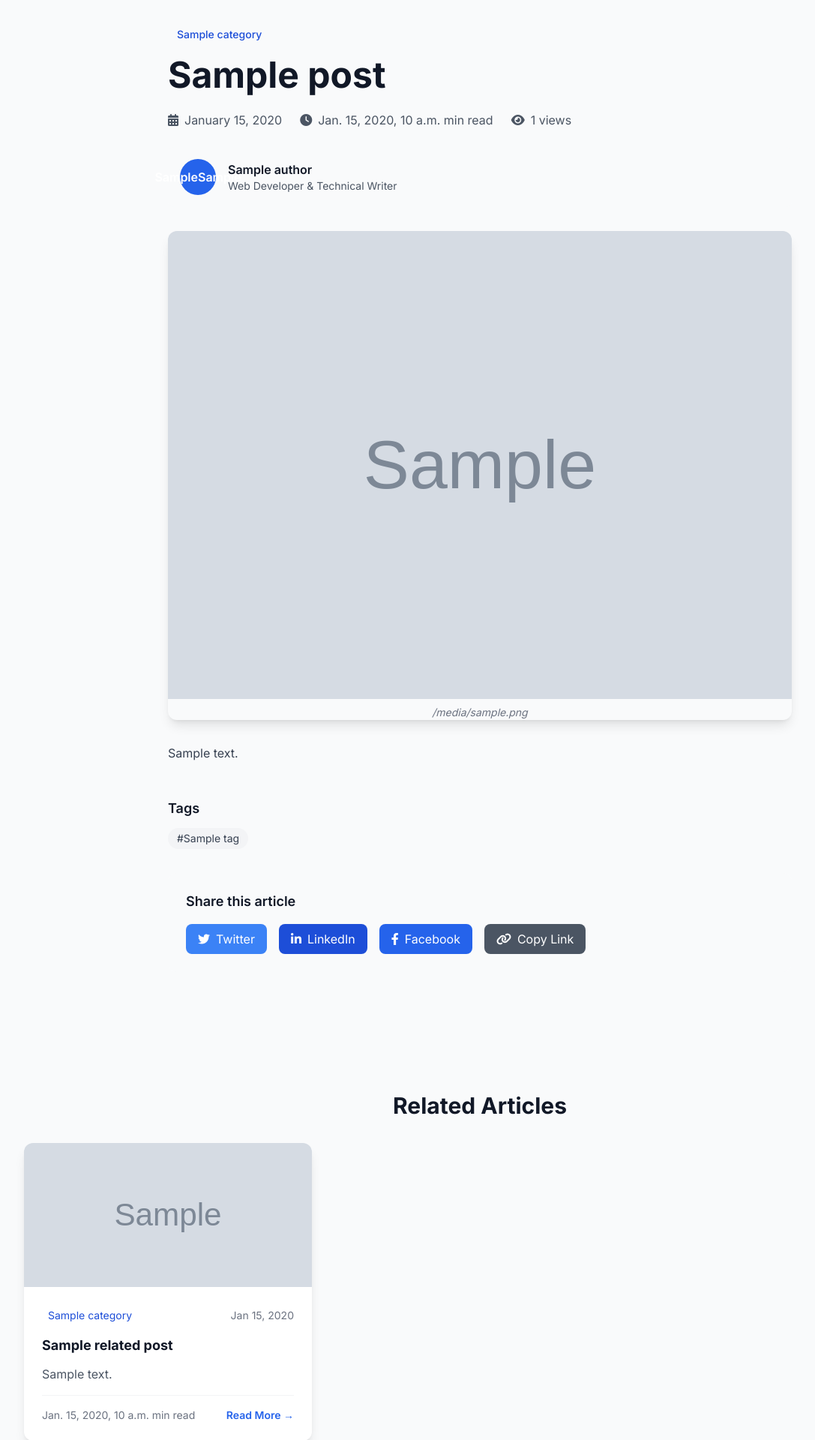
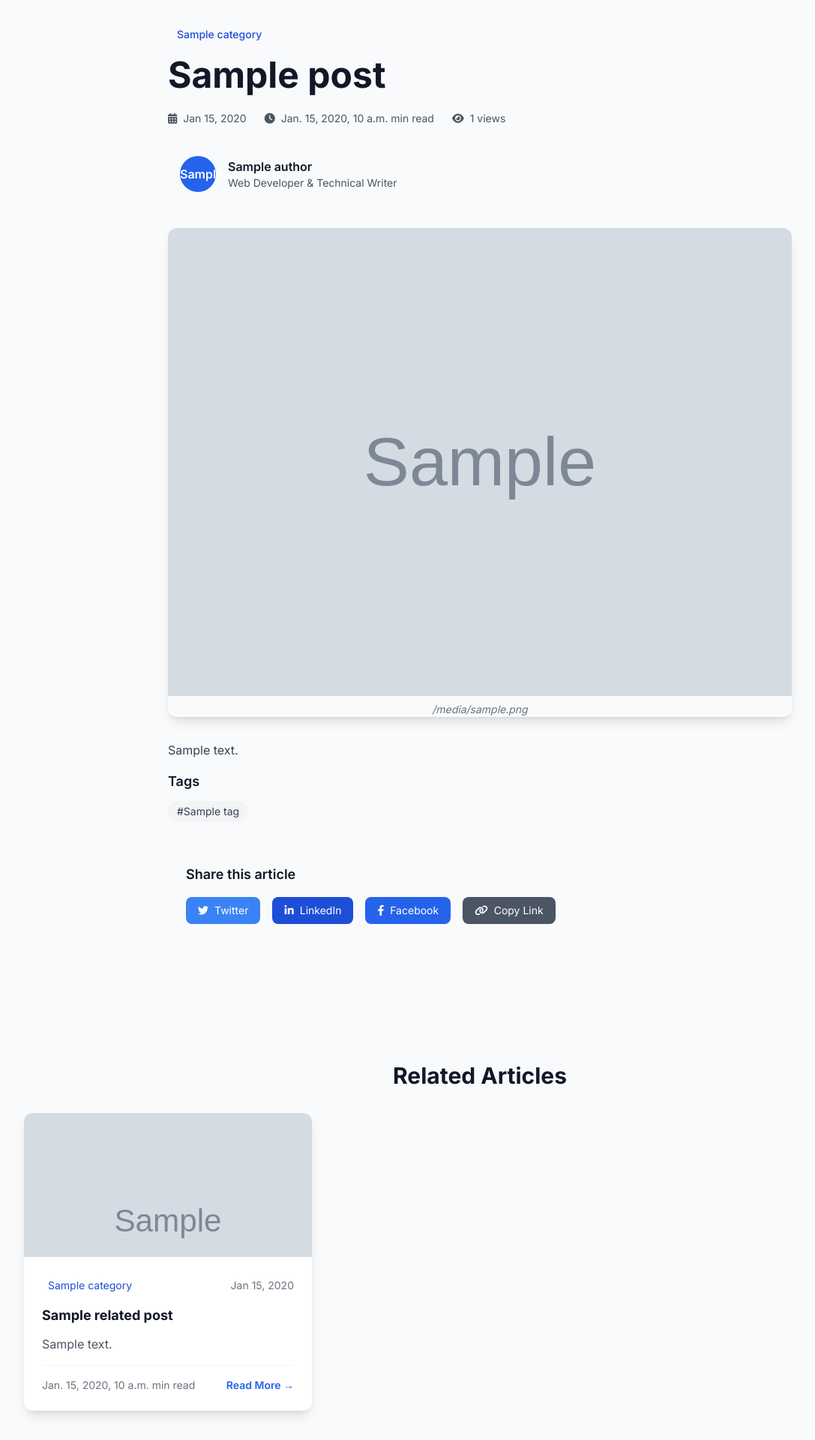
Before and after one commit to ilyaskhan15/portfolio, a Django app: template templates/blog/post_detail.html in a window 1280 px wide. Shown: the part 132-2052 px from the top of the page at 75% size, without its empty margins (0-1087 px from the left). Run offline with Django 5.2, Linux system fonts and the light colour scheme; the template is opened without the code that fills it: most values are stand-ins (such as "Sample title", 1, 10 or a date in 2020); grey boxes marked "Sample" are stand-in pictures; some libraries are stand-ins or nearby versions.

Commit message:
Improve mobile responsiveness for blog post detail view: Add responsive breakpoints, optimize font sizes, fix layout overflow, improve touch targets

```diff
--- a/templates/blog/post_detail.html
+++ b/templates/blog/post_detail.html
@@ -21,100 +21,100 @@
 
 {% block content %}
 <!-- Article Header -->
-<article class="max-w-4xl mx-auto px-4 sm:px-6 lg:px-8 py-12">
+<article class="max-w-4xl mx-auto px-4 sm:px-6 lg:px-8 py-8 sm:py-12">
     <!-- Breadcrumb -->
-    <nav class="mb-8">
-        <ol class="flex items-center space-x-2 text-sm text-gray-500">
-            <li><a href="{% url 'home' %}" class="hover:text-primary-600">Home</a></li>
-            <li><i class="fas fa-chevron-right text-xs"></i></li>
-            <li><a href="{% url 'blog:post_list' %}" class="hover:text-primary-600">Blog</a></li>
+    <nav class="mb-6 sm:mb-8">
+        <ol class="flex items-center space-x-1 sm:space-x-2 text-xs sm:text-sm text-gray-500 overflow-x-auto">
+            <li class="flex-shrink-0"><a href="{% url 'home' %}" class="hover:text-primary-600">Home</a></li>
+            <li class="flex-shrink-0"><i class="fas fa-chevron-right text-xs"></i></li>
+            <li class="flex-shrink-0"><a href="{% url 'blog:post_list' %}" class="hover:text-primary-600">Blog</a></li>
             {% if post.category %}
-            <li><i class="fas fa-chevron-right text-xs"></i></li>
-            <li><a href="{% url 'blog:category_posts' post.category.slug %}" class="hover:text-primary-600">{{ post.category.name }}</a></li>
+            <li class="flex-shrink-0"><i class="fas fa-chevron-right text-xs"></i></li>
+            <li class="flex-shrink-0"><a href="{% url 'blog:category_posts' post.category.slug %}" class="hover:text-primary-600">{{ post.category.name }}</a></li>
             {% endif %}
-            <li><i class="fas fa-chevron-right text-xs"></i></li>
-            <li class="text-gray-900 truncate">{{ post.title|truncatechars:50 }}</li>
+            <li class="flex-shrink-0"><i class="fas fa-chevron-right text-xs"></i></li>
+            <li class="text-gray-900 truncate min-w-0">{{ post.title|truncatechars:30 }}</li>
         </ol>
     </nav>
 
     <!-- Article Header -->
-    <header class="mb-8">
+    <header class="mb-6 sm:mb-8">
         <!-- Category -->
         {% if post.category %}
-        <div class="mb-4">
+        <div class="mb-3 sm:mb-4">
             <a href="{% url 'blog:category_posts' post.category.slug %}"
-               class="inline-flex items-center px-3 py-1 bg-primary-100 text-primary-700 text-sm font-medium rounded-full hover:bg-primary-200 transition duration-200">
+               class="inline-flex items-center px-2 sm:px-3 py-1 bg-primary-100 text-primary-700 text-xs sm:text-sm font-medium rounded-full hover:bg-primary-200 transition duration-200">
                 {{ post.category.name }}
             </a>
         </div>
         {% endif %}
 
         <!-- Title -->
-        <h1 class="text-3xl md:text-4xl lg:text-5xl font-bold text-gray-900 leading-tight mb-6">
+        <h1 class="text-2xl sm:text-3xl md:text-4xl lg:text-5xl font-bold text-gray-900 leading-tight mb-4 sm:mb-6">
             {{ post.title }}
         </h1>
 
         <!-- Meta Info -->
-        <div class="flex flex-wrap items-center gap-6 text-gray-600 mb-6">
+        <div class="flex flex-wrap items-center gap-3 sm:gap-6 text-gray-600 mb-4 sm:mb-6 text-sm">
             <div class="flex items-center">
-                <i class="fas fa-calendar-alt mr-2"></i>
-                <time datetime="{{ post.created_at|date:'Y-m-d' }}">{{ post.created_at|date:'F d, Y' }}</time>
+                <i class="fas fa-calendar-alt mr-1 sm:mr-2 text-xs sm:text-sm"></i>
+                <time datetime="{{ post.created_at|date:'Y-m-d' }}">{{ post.created_at|date:'M d, Y' }}</time>
             </div>
             <div class="flex items-center">
-                <i class="fas fa-clock mr-2"></i>
+                <i class="fas fa-clock mr-1 sm:mr-2 text-xs sm:text-sm"></i>
                 <span>{{ post.get_reading_time }} min read</span>
             </div>
             <div class="flex items-center">
-                <i class="fas fa-eye mr-2"></i>
+                <i class="fas fa-eye mr-1 sm:mr-2 text-xs sm:text-sm"></i>
                 <span>{{ post.views_count }} views</span>
             </div>
             {% if post.updated_at != post.created_at %}
             <div class="flex items-center">
-                <i class="fas fa-edit mr-2"></i>
-                <span>Updated {{ post.updated_at|date:'M d, Y' }}</span>
+                <i class="fas fa-edit mr-1 sm:mr-2 text-xs sm:text-sm"></i>
+                <span class="hidden sm:inline">Updated </span>{{ post.updated_at|date:'M d, Y' }}
             </div>
             {% endif %}
         </div>
 
         <!-- Author Info -->
-        <div class="flex items-center mb-8 p-4 bg-gray-50 rounded-lg">
-            <div class="flex-shrink-0 mr-4">
-                <div class="w-12 h-12 bg-primary-600 rounded-full flex items-center justify-center">
-                    <span class="text-white font-semibold">{{ post.author.first_name.0 }}{{ post.author.last_name.0 }}</span>
+        <div class="flex items-center mb-6 sm:mb-8 p-3 sm:p-4 bg-gray-50 rounded-lg">
+            <div class="flex-shrink-0 mr-3 sm:mr-4">
+                <div class="w-10 h-10 sm:w-12 sm:h-12 bg-primary-600 rounded-full flex items-center justify-center">
+                    <span class="text-white font-semibold text-sm sm:text-base">{{ post.author.first_name.0 }}{{ post.author.last_name.0 }}</span>
                 </div>
             </div>
-            <div>
-                <p class="text-gray-900 font-semibold">{{ post.author.get_full_name }}</p>
-                <p class="text-gray-600 text-sm">Web Developer & Technical Writer</p>
+            <div class="min-w-0 flex-1">
+                <p class="text-gray-900 font-semibold text-sm sm:text-base">{{ post.author.get_full_name }}</p>
+                <p class="text-gray-600 text-xs sm:text-sm">Web Developer & Technical Writer</p>
             </div>
         </div>
 
         <!-- Featured Image -->
         {% if post.featured_image %}
-        <div class="mb-8 rounded-xl overflow-hidden shadow-lg">
+        <div class="mb-6 sm:mb-8 rounded-lg sm:rounded-xl overflow-hidden shadow-lg">
             <img src="{{ post.featured_image.url }}"
                  alt="{{ post.featured_image_alt|default:post.title }}"
-                 class="w-full h-auto">
+                 class="w-full h-auto max-w-full">
             {% if post.featured_image_alt %}
-            <p class="text-sm text-gray-500 text-center mt-2 italic">{{ post.featured_image_alt }}</p>
+            <p class="text-xs sm:text-sm text-gray-500 text-center mt-2 italic px-2">{{ post.featured_image_alt }}</p>
             {% endif %}
         </div>
         {% endif %}
     </header>
 
     <!-- Article Content -->
-    <div class="prose prose-lg max-w-none mb-12">
+    <div class="prose prose-sm sm:prose-lg max-w-none mb-8 sm:mb-12">
         {{ post.content|safe }}
     </div>
 
     <!-- Tags -->
     {% if post.tags.all %}
-    <div class="mb-8">
-        <h3 class="text-lg font-semibold text-gray-900 mb-3">Tags</h3>
+    <div class="mb-6 sm:mb-8">
+        <h3 class="text-base sm:text-lg font-semibold text-gray-900 mb-2 sm:mb-3">Tags</h3>
         <div class="flex flex-wrap gap-2">
             {% for tag in post.tags.all %}
             <a href="{% url 'blog:tag_posts' tag.slug %}"
-               class="px-3 py-1 bg-gray-100 text-gray-700 text-sm rounded-full hover:bg-primary-100 hover:text-primary-700 transition duration-200">
+               class="px-2 sm:px-3 py-1 bg-gray-100 text-gray-700 text-xs sm:text-sm rounded-full hover:bg-primary-100 hover:text-primary-700 transition duration-200">
                 #{{ tag.name }}
             </a>
             {% endfor %}
@@ -123,31 +123,35 @@
     {% endif %}
 
     <!-- Share Buttons -->
-    <div class="mb-12 p-6 bg-gray-50 rounded-xl">
-        <h3 class="text-lg font-semibold text-gray-900 mb-4">Share this article</h3>
-        <div class="flex space-x-4">
+    <div class="mb-8 sm:mb-12 p-4 sm:p-6 bg-gray-50 rounded-lg sm:rounded-xl">
+        <h3 class="text-base sm:text-lg font-semibold text-gray-900 mb-3 sm:mb-4">Share this article</h3>
+        <div class="grid grid-cols-2 sm:flex sm:space-x-4 gap-2 sm:gap-0">
             <a href="https://twitter.com/intent/tweet?text={{ post.title|urlencode }}&url={{ request.build_absolute_uri }}"
                target="_blank" rel="noopener"
-               class="flex items-center px-4 py-2 bg-blue-500 text-white rounded-lg hover:bg-blue-600 transition duration-200">
-                <i class="fab fa-twitter mr-2"></i>
-                Twitter
+               class="flex items-center justify-center px-3 sm:px-4 py-2 bg-blue-500 text-white rounded-lg hover:bg-blue-600 transition duration-200 text-sm">
+                <i class="fab fa-twitter mr-1 sm:mr-2"></i>
+                <span class="hidden sm:inline">Twitter</span>
+                <span class="sm:hidden">Tweet</span>
             </a>
             <a href="https://www.linkedin.com/sharing/share-offsite/?url={{ request.build_absolute_uri }}"
                target="_blank" rel="noopener"
-               class="flex items-center px-4 py-2 bg-blue-700 text-white rounded-lg hover:bg-blue-800 transition duration-200">
-                <i class="fab fa-linkedin-in mr-2"></i>
-                LinkedIn
+               class="flex items-center justify-center px-3 sm:px-4 py-2 bg-blue-700 text-white rounded-lg hover:bg-blue-800 transition duration-200 text-sm">
+                <i class="fab fa-linkedin-in mr-1 sm:mr-2"></i>
+                <span class="hidden sm:inline">LinkedIn</span>
+                <span class="sm:hidden">Share</span>
             </a>
             <a href="https://www.facebook.com/sharer/sharer.php?u={{ request.build_absolute_uri }}"
                target="_blank" rel="noopener"
-               class="flex items-center px-4 py-2 bg-blue-600 text-white rounded-lg hover:bg-blue-700 transition duration-200">
-                <i class="fab fa-facebook-f mr-2"></i>
-                Facebook
+               class="flex items-center justify-center px-3 sm:px-4 py-2 bg-blue-600 text-white rounded-lg hover:bg-blue-700 transition duration-200 text-sm">
+                <i class="fab fa-facebook-f mr-1 sm:mr-2"></i>
+                <span class="hidden sm:inline">Facebook</span>
+                <span class="sm:hidden">Share</span>
             </a>
             <button onclick="copyToClipboard('{{ request.build_absolute_uri }}')"
-                    class="flex items-center px-4 py-2 bg-gray-600 text-white rounded-lg hover:bg-gray-700 transition duration-200">
-                <i class="fas fa-link mr-2"></i>
-                Copy Link
+                    class="flex items-center justify-center px-3 sm:px-4 py-2 bg-gray-600 text-white rounded-lg hover:bg-gray-700 transition duration-200 text-sm">
+                <i class="fas fa-link mr-1 sm:mr-2"></i>
+                <span class="hidden sm:inline">Copy Link</span>
+                <span class="sm:hidden">Copy</span>
             </button>
         </div>
     </div>
@@ -235,30 +239,57 @@ function copyToClipboard(text) {
 </script>
 
 <style>
+/* Mobile-first responsive design */
 .prose {
     color: #374151;
+    max-width: 100%;
 }
 
 .prose h1, .prose h2, .prose h3, .prose h4, .prose h5, .prose h6 {
     color: #111827;
     font-weight: 600;
-    margin-top: 2rem;
-    margin-bottom: 1rem;
+    margin-top: 1.5rem;
+    margin-bottom: 0.75rem;
+    line-height: 1.3;
 }
 
+/* Mobile font sizes */
+.prose h1 { font-size: 1.5rem; }
+.prose h2 { font-size: 1.375rem; }
+.prose h3 { font-size: 1.25rem; }
+.prose h4 { font-size: 1.125rem; }
+
+/* Tablet and larger font sizes */
+@media (min-width: 640px) {
     .prose h1 { font-size: 2.25rem; }
     .prose h2 { font-size: 1.875rem; }
     .prose h3 { font-size: 1.5rem; }
     .prose h4 { font-size: 1.25rem; }
 
+    .prose {
+        margin-top: 1.5rem;
+        margin-bottom: 1rem;
+    }
+}
+
+.prose p {
+    margin-bottom: 1rem;
+    line-height: 1.6;
+    word-wrap: break-word;
+    overflow-wrap: break-word;
+}
+
+@media (min-width: 640px) {
     .prose p {
         margin-bottom: 1.25rem;
         line-height: 1.75;
+    }
 }
 
 .prose a {
     color: #2563eb;
     text-decoration: underline;
+    word-break: break-word;
 }
 
 .prose a:hover {
@@ -317,5 +403,28 @@ function copyToClipboard(text) {
     -webkit-box-orient: vertical;
     overflow: hidden;
 }
+
+/* Prevent horizontal overflow */
+* {
+    max-width: 100%;
+    box-sizing: border-box;
+}
+
+/* Ensure images don't overflow */
+img {
+    max-width: 100% !important;
+    height: auto !important;
+}
+
+/* Fix for share buttons on mobile */
+@media (max-width: 639px) {
+    .prose {
+        font-size: 0.9rem;
+    }
+
+    .prose p, .prose li {
+        font-size: 0.9rem;
+    }
+}
 </style>
 {% endblock %}
```
Also changed, not shown: other parts of templates/blog/post_detail.html (+60 -5 lines). Lines whose indentation alone changed are shown as unchanged.
